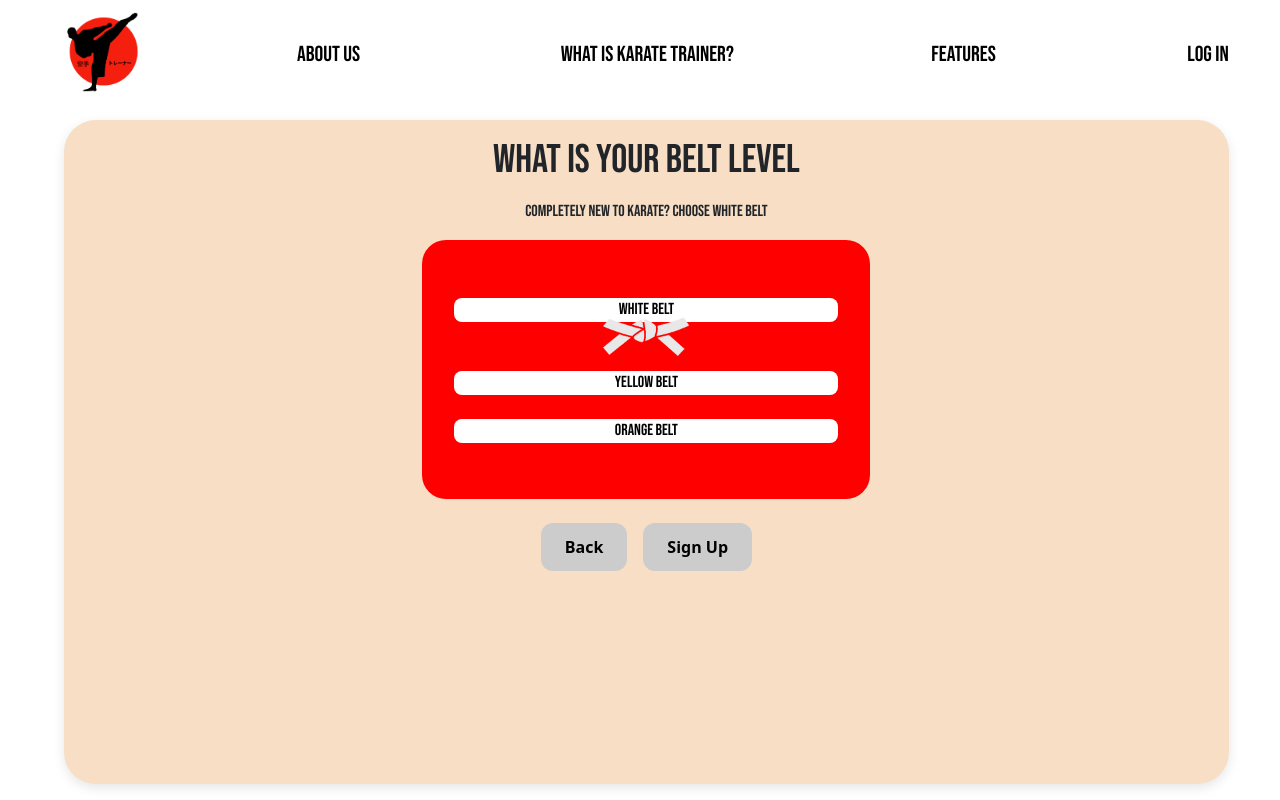
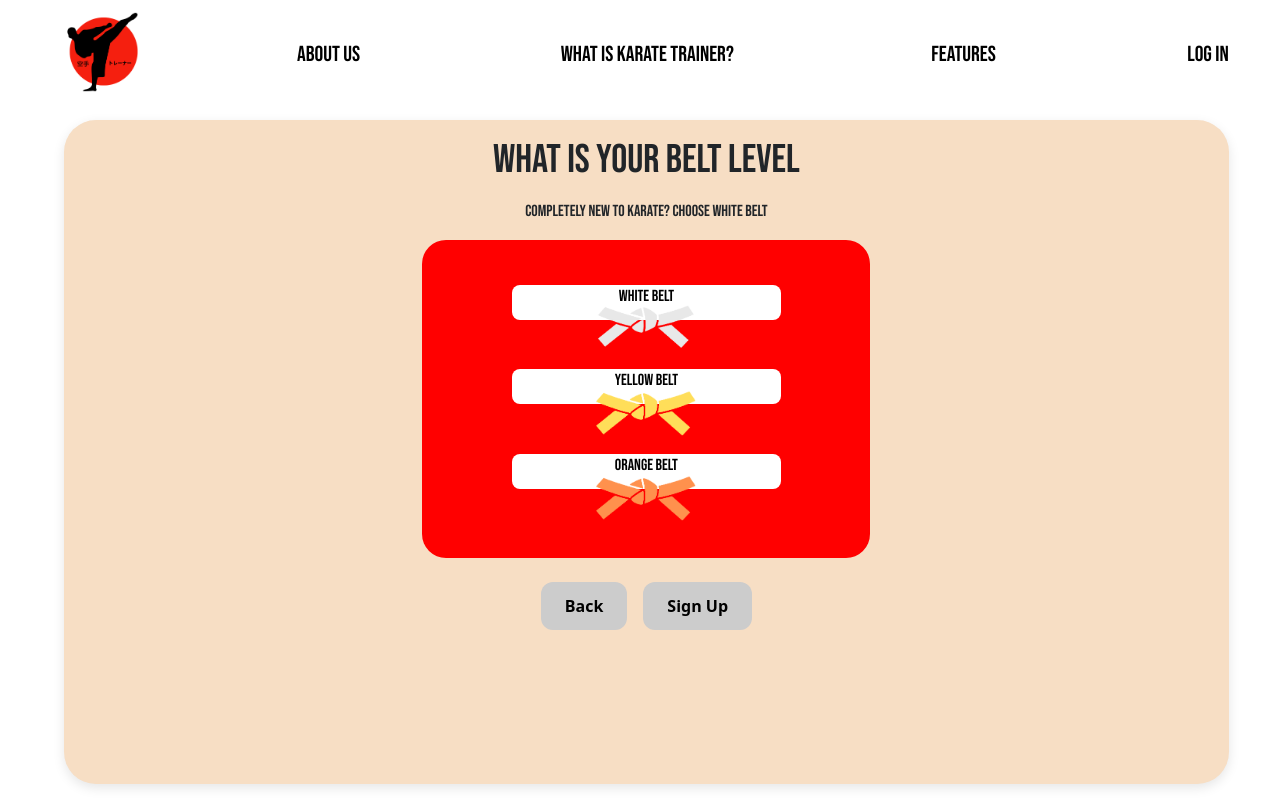
Before and after one commit to CrystalBow/group1_KarateSite, a React (Vite) app in the folder frontend/: page /signup in a window 1280 px wide. Both pictures are taken after a click on the button "Next". Built offline with nearby package versions, Linux system fonts and the light colour scheme.

Commit message:
Added more colored belts and added scrolling

```diff
--- a/frontend/src/index.css
+++ b/frontend/src/index.css
@@ -206,6 +206,7 @@ body {
   box-sizing: border-box;
   text-align: center;
   box-shadow: 0 4px 12px rgba(0, 0, 0, 0.1);
+  overflow-y: auto;
 }
 
 .card-scroll-content {
@@ -296,7 +297,7 @@ body {
   display: flex;
   flex-direction: column;
   /* gap: 1rem; */
-  width: 100%;
+  width: 70%;
 }
 
 /*
@@ -364,6 +365,11 @@ body {
   }
 } */
 
+input
+{
+  text-align: center;
+}
+
 input::placeholder {
   text-align: center;
 }
@@ -372,7 +378,7 @@ input::placeholder {
 {
   background-color: white;
   color: black;
-  height: 10%;
+  height: 35px;
   /* height: 50px; */
   width: 100%;
   border-radius: 8px;
@@ -392,6 +398,7 @@ input::placeholder {
 {
   cursor: pointer;
   width: 100%;
+  height: 35px;
 }
 
 .option:hover
@@ -407,28 +414,46 @@ input::placeholder {
   display: none;
 }
 
-.regBtn
+.registerBtn
 {
   display: flex;
   justify-content: center;
   gap: 1rem;
 }
 
-#whitebeltdiv {
+.beltdiv {
   /* border-color: #000;
   border-style: solid; */
   position: relative;
   /* display: flex; */
   /* flex-direction: column; */
   /* align-items: center; */
-  padding: 2vw 0 2vw 0;
+  padding: 1vw 0 1vw 0;
+}
+
+.beltPosition
+{
+  position: absolute;
+  top: 55%;
+  left: 50%;
+  transform: translateX(-50%);
+  width: 100px;
+  z-index: 2;
 }
 
 #whiteBeltImg {
   position: absolute;
-  top: 60%;
+  top: 55%;
   left: 50%;
   transform: translateX(-50%);
-  width: 7vw;
+  width: 100px;
   z-index: 2;
 }
+#yellowBeltImg {
+  position: absolute;
+  top: 55%;
+  left: 50%;
+  transform: translateX(-50%);
+  width: 100px;
+  z-index: 2;
+}
--- a/frontend/src/pages/SignUpPage.tsx
+++ b/frontend/src/pages/SignUpPage.tsx
@@ -89,28 +89,34 @@ const SignUpPage = () => {
               </div>
             </form>}
             {action === "Next"?<div></div>:<div className="card-form bebasFont">
-              <div id="whitebeltdiv">
+              <div className="beltdiv">
                 <div className="options-container">
                   <div className="option ">
                     <input type="radio" className="radio" id="whiteBelt" name="belts" value="White Belt" />
                     <label htmlFor="whiteBelt">White Belt</label>
                   </div>
                 </div>
-                <img src="/assets/WhiteBelt.png" alt="White Belt" id="whiteBeltImg"/>
+                <img src="/assets/WhiteBelt.png" alt="White Belt" className="beltPosition"/>
               </div>
               <br />
+              <div className="beltdiv">
                 <div className="options-container">
                   <div className="option">
                     <input type="radio" className="radio" id="yellowBelt" name="belts" value="Yellow Belt" />
                     <label htmlFor="yellowBelt">Yellow Belt</label>
                   </div>
                 </div>
+                <img src="/assets/YellowBelt.png" alt="Yellow Belt" className="beltPosition"/>
+              </div>
               <br />
+              <div className="beltdiv">
                 <div className="options-container">
                   <div className="option">
                     <input type="radio" className="radio" id="orangeBelt" name="belts" value="Orange Belt" />
                     <label htmlFor="orangeBelt">Orange Belt</label>
                   </div>
+                </div>
+                <img src="/assets/OrangeBelt.png" alt="Orange Belt" className="beltPosition"/>
               </div>
               <br />
               {message && <div style={{marginTop: "1em"}}>{message}</div>}
@@ -123,7 +129,7 @@ const SignUpPage = () => {
             <button type="submit" className="btn btn-primary" onClick={()=>{setAction("Back")}}> Next </button>
           </div>}
 
-          {action === "Next"?<div></div>:<div className="regBtn" onClick={handleSubmit}>
+          {action === "Next"?<div></div>:<div className="registerBtn" onClick={handleSubmit}>
             <button type="submit" className="btn btn-primary" onClick={()=>{setAction("Next")}}> Back </button>
             <button type="submit" className="btn btn-primary">Sign Up</button>
           </div>}
```
Lines whose indentation alone changed are shown as unchanged.
